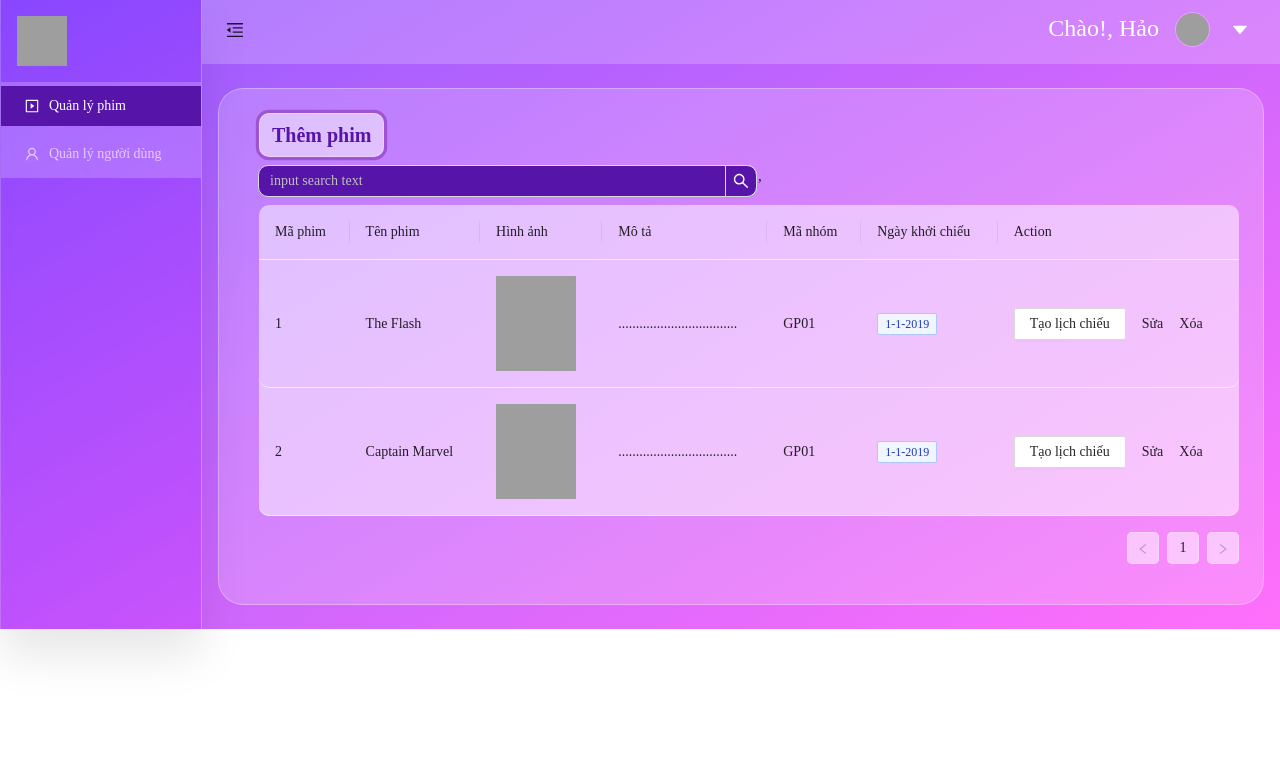
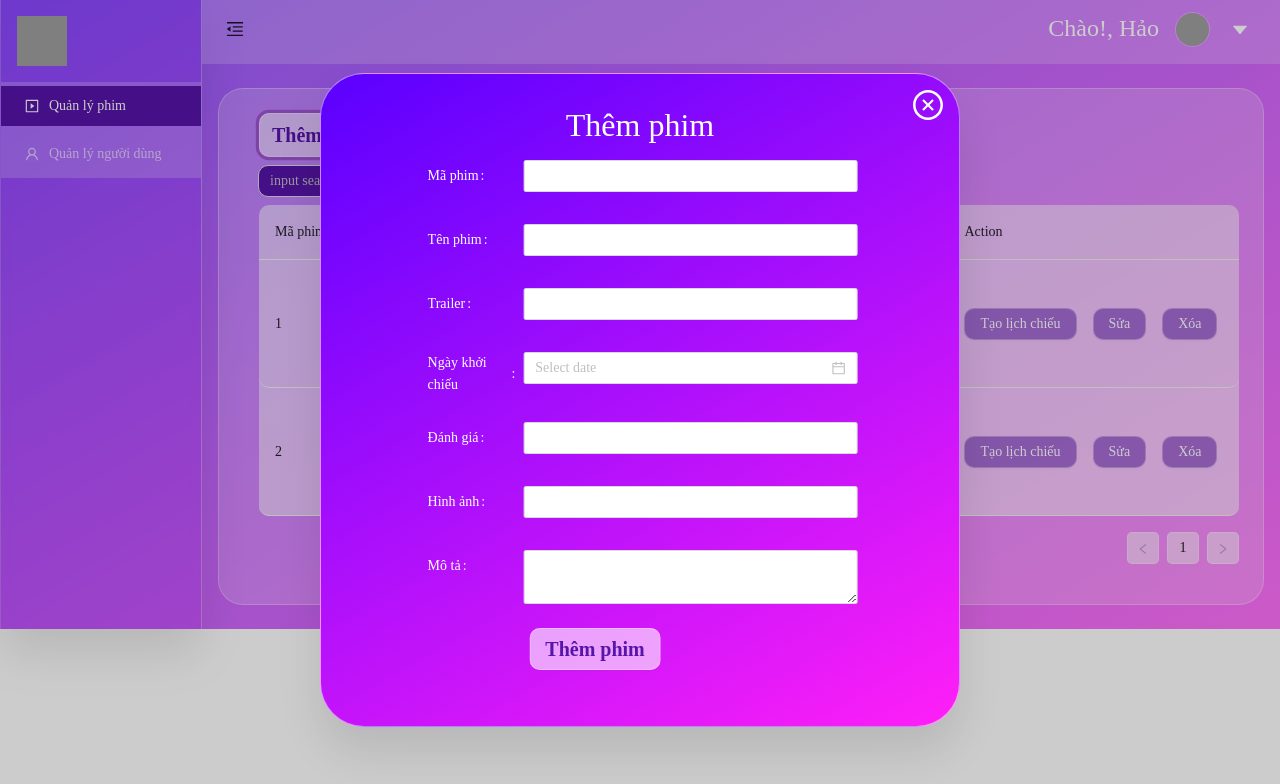
Before and after one commit to PhuongLe1301/tixvn, a React (Create React App) app in the folder tixvn/: page /admin/quanlyphim in a window 1280 px wide. Both pictures are taken after a click on the button "Thêm phim". Shown: the top 784 px of the page. Built offline with nearby package versions, Linux system fonts and the light colour scheme; grey boxes are pictures that could not be loaded.

Commit message:
admin chua responsive va edit trailer

```diff
--- a/tixvn/package.json
+++ b/tixvn/package.json
@@ -9,6 +9,7 @@
     "@tsamantanis/react-glassmorphism": "^1.1.2",
     "add": "^2.0.6",
     "antd": "^4.16.2",
+    "aos": "^2.3.4",
     "axios": "^0.21.1",
     "craco-less": "^1.18.0",
     "datepicker": "0.0.0",
--- /dev/null
+++ b/tixvn/src/pages/ManageMovie/AddMovie.js
@@ -0,0 +1,58 @@
+import React, { useEffect } from 'react';
+import './PopupShowtime.css';
+import { Form, Button, Input, DatePicker } from 'antd';
+import { CloseCircleOutlined } from '@ant-design/icons';
+import "aos/dist/aos.css";
+import Aos from 'aos';
+
+function AddMovie(props) {
+
+    useEffect(()=>{
+        Aos.init({duration:2000});
+    }, []);
+
+    return (props.trigger) ? (
+        <div className="popupShowtime">
+            <div data-aos="zoom-in" className="popupShowtime-inner text-white">
+                <CloseCircleOutlined
+                    className="close-btn"
+                    onClick={() => props.setTrigger(false)}
+                    style={{ fontSize: '30px' }} />
+                <h2 className="text-center text-white">Thêm phim</h2>
+                <Form
+                    labelCol={{ span: 4 }}
+                    wrapperCol={{ span: 14 }}
+                    layout="horizontal"
+                >
+                    <Form.Item label="Mã phim">
+                        <Input />
+                    </Form.Item>
+                    <Form.Item label="Tên phim">
+                        <Input />
+                    </Form.Item>
+                    <Form.Item label="Trailer">
+                        <Input />
+                    </Form.Item>
+                    <Form.Item label="Ngày khởi chiếu">
+                        <DatePicker />
+                    </Form.Item>
+                    <Form.Item label="Đánh giá">
+                        <Input />
+                    </Form.Item>
+                    <Form.Item label="Hình ảnh">
+                        <Input />
+                    </Form.Item>
+                    <Form.Item name={['user', 'introduction']} label="Mô tả">
+                        <Input.TextArea />
+                    </Form.Item>
+                    <Form.Item className="text-center">
+                        <Button className="createTime-btn">Thêm phim</Button>
+                    </Form.Item>
+                </Form>
+                {/* {props.children} */}
+            </div>
+        </div>
+    ) : "";
+}
+
+export default AddMovie
--- /dev/null
+++ b/tixvn/src/pages/ManageMovie/EditMovie.js
@@ -0,0 +1,57 @@
+import React, { useEffect } from 'react';
+import './PopupShowtime.css';
+import { Form, Button, Input, DatePicker } from 'antd';
+import { CloseCircleOutlined } from '@ant-design/icons';
+import "aos/dist/aos.css";
+import Aos from 'aos';
+
+function EditMovie(props) {
+
+    useEffect(()=>{
+        Aos.init({duration:2000});
+    }, []);
+
+    return (props.trigger) ? (
+        <div className="popupShowtime">
+            <div data-aos="zoom-in" className="popupShowtime-inner text-white">
+                <CloseCircleOutlined
+                    className="close-btn"
+                    onClick={() => props.setTrigger(false)}
+                    style={{ fontSize: '30px' }} />
+                <h2 className="text-center text-white">Chỉnh sửa phim</h2>
+                <Form
+                    labelCol={{ span: 4 }}
+                    wrapperCol={{ span: 14 }}
+                    layout="horizontal"
+                >
+                    <Form.Item label="Mã phim">
+                        <Input />
+                    </Form.Item>
+                    <Form.Item label="Tên phim">
+                        <Input />
+                    </Form.Item>
+                    <Form.Item label="Trailer">
+                        <Input />
+                    </Form.Item>
+                    <Form.Item label="Ngày khởi chiếu">
+                        <DatePicker />
+                    </Form.Item>
+                    <Form.Item label="Đánh giá">
+                        <Input />
+                    </Form.Item>
+                    <Form.Item label="Hình ảnh">
+                        <Input />
+                    </Form.Item>
+                    <Form.Item name={['user', 'introduction']} label="Mô tả">
+                        <Input.TextArea />
+                    </Form.Item>
+                    <Form.Item className="text-center">
+                        <Button className="createTime-btn">Chỉnh sửa phim</Button>
+                    </Form.Item>
+                </Form>
+            </div>
+        </div>
+    ) : "";
+}
+
+export default EditMovie
--- a/tixvn/src/pages/ManageMovie/ManageMovie.css
+++ b/tixvn/src/pages/ManageMovie/ManageMovie.css
@@ -3,23 +3,36 @@
     border-radius: 10px;
 } */
 
-/* BUTTON ADD  */
-.manageMovie .btn-add{
-    background: rgba(255, 255, 255, 0.5);
+/* BUTTON MANAGE MOPVIE  */
+.manageMovie .btnManageMovie{
+    /* background: rgba(255, 255, 255, 0.5); */
     border: solid 1px rgba(255, 255, 255, 0.3);
     color: rgb(86, 20, 169);
+    /* font-size: 20px; */
+    /* font-weight: 800; */
+}
+
+.manageMovie .addMovie-btn{
+    background: rgba(255, 255, 255, 0.5);
     font-size: 20px;
     font-weight: 800;
 }
 
-.manageMovie .btn-add:active{
+.manageMovie .action-btn{
+    background: rgb(86, 20, 169, 0.5);
+    border-radius: 10px;
+    color: white;
+}
+
+.manageMovie .addMovie-btn:active{
     background-color: rgb(86, 20, 169) !important;
     border-color: rgb(45, 10, 88) !important;
 }
 
-.manageMovie .btn-add:focus{
+.manageMovie .addMovie-btn:focus{
     box-shadow: 0 0 0 0.2rem rgb(129 40 167 / 50%) !important;
 }
+
 
 /* SEARCH MOVIE  */
 .manageMovie-search .ant-input-affix-wrapper, .manageMovie-search .ant-input-affix-wrapper input{
@@ -47,6 +60,7 @@
 
 .manageMovie .ant-btn:hover, .ant-btn:focus{
     border-color: black;
+    color: rgb(86, 20, 169);
 }
 
 .manageMovie .ant-input-search > .ant-input-group > .ant-input-group-addon:last-child{
--- a/tixvn/src/pages/ManageMovie/ManageMovie.js
+++ b/tixvn/src/pages/ManageMovie/ManageMovie.js
@@ -3,6 +3,8 @@ import { Table, Tag, Space, Input, Button } from 'antd';
 import { AudioOutlined } from '@ant-design/icons';
 import './ManageMovie.css';
 import PopupShowtime from './PopupShowtime';
+import AddMovie from './AddMovie';
+import EditMovie from './EditMovie';
 
 
 const { Search } = Input;
@@ -10,6 +12,8 @@ const { Search } = Input;
 export default function ManageMovie() {
 
   const [buttonPopup, setButtonPopup] = useState(false);
+  const [buttonPopupAdd, setButtonPopupAdd] = useState(false);
+  const [buttonPopupEdit, setButtonPopupEdit] = useState(false);
 
   const suffix = (
     <AudioOutlined
@@ -75,13 +79,14 @@ export default function ManageMovie() {
       render: (text, record) => (
         <Space size="middle">
           {/* <a>Invite {record.name}</a> */}
-          <Button onClick={()=> setButtonPopup(true)}>Tạo lịch chiếu</Button>
+          <Button className="btnManageMovie action-btn" onClick={()=> setButtonPopup(true)}>Tạo lịch chiếu</Button>
           <PopupShowtime trigger={buttonPopup} setTrigger={setButtonPopup}>
             {/* <h3>My popup</h3>
             <p>This is my button triggered popup</p> */}
           </PopupShowtime>
-          <a>Sửa</a>
-          <a>Xóa</a>
+          <Button className="btnManageMovie action-btn" onClick={()=> setButtonPopupEdit(true)}>Sửa</Button>
+          <EditMovie trigger={buttonPopupEdit} setTrigger={setButtonPopupEdit}></EditMovie>
+          <Button className="btnManageMovie action-btn" onClick="">Xóa</Button>
         </Space>
       ),
     },
@@ -110,7 +115,8 @@ export default function ManageMovie() {
 
   return (
     <div className="manageMovie">
-      <button type="submit" className="btn btn-success ml-3 btn-add">Thêm phim</button>
+      <button type="submit" className="btn btn-success ml-3 btnManageMovie addMovie-btn" onClick={()=> setButtonPopupAdd(true)}>Thêm phim</button>
+      <AddMovie trigger={buttonPopupAdd} setTrigger={setButtonPopupAdd}></AddMovie>
       <div className="col-12 my-2 manageMovie-search">
         <Space direction="vertical">
           <Search placeholder="input search text" allowClear onSearch={onSearch} style={{ width: 500 }} />
--- a/tixvn/src/pages/ManageMovie/PopupShowtime.css
+++ b/tixvn/src/pages/ManageMovie/PopupShowtime.css
@@ -9,6 +9,9 @@
     display: flex;
     justify-content: center;
     align-items: center;
+    z-index: 1;
+    transition: 0.5s;
+    transform: scale(50px);
 }
 
 .popupShowtime-inner{
@@ -54,3 +57,12 @@
     height: 42px;
     border-radius: 10px;
 }
+
+/* INPUT ANTDS */
+.popupShowtime .ant-picker{
+    width: 100%;
+}
+
+.popupShowtime .ant-input-number{
+    width: 100%;
+}
--- a/tixvn/src/pages/ManageMovie/PopupShowtime.js
+++ b/tixvn/src/pages/ManageMovie/PopupShowtime.js
@@ -1,9 +1,15 @@
-import React from 'react';
+import React, { useEffect } from 'react';
 import './PopupShowtime.css';
-import { Form, Button, Select, DatePicker, InputNumber } from 'antd';
+import { Form, Button, Select, DatePicker, InputNumber, Input } from 'antd';
 import { CloseCircleOutlined } from '@ant-design/icons';
+import "aos/dist/aos.css";
+import Aos from 'aos';
 
 function PopupShowtime(props) {
+
+    useEffect(()=>{
+        Aos.init({duration:2000});
+    }, []);
 
     function onChange(value, dateString) {
         console.log('Selected Time: ', value);
@@ -16,7 +22,7 @@ function PopupShowtime(props) {
 
     return (props.trigger) ? (
         <div className="popupShowtime">
-            <div className="popupShowtime-inner text-white">
+            <div data-aos="zoom-in" className="popupShowtime-inner text-white">
                 <CloseCircleOutlined
                     className="close-btn"
                     onClick={() => props.setTrigger(false)}
@@ -37,8 +43,16 @@ function PopupShowtime(props) {
                             <Select.Option value="demo">Demo</Select.Option>
                         </Select>
                     </Form.Item>
+                    <Form.Item label="Rạp">
+                        <Select placeholder="Chọn rạp">
+                            <Select.Option value="demo">Demo</Select.Option>
+                        </Select>
+                    </Form.Item>
                     <Form.Item label="Ngày chiếu giờ chiếu">
                         <DatePicker showTime onChange={onChange} onOk={onOk} />
+                    </Form.Item>
+                    <Form.Item label="Thời lượng phim">
+                        <Input />
                     </Form.Item>
                     <Form.Item label="Giá vé">
                         <InputNumber />
--- a/tixvn/src/pages/Trailer/Trailer.css
+++ b/tixvn/src/pages/Trailer/Trailer.css
@@ -1,3 +1,13 @@
+.bg-popup{
+    position: fixed;
+    width: 100%;
+    height: 100%;
+    top: 0;
+    left: 0;
+    background-color: rgba(0, 0, 0, 0.7);
+    z-index: 2;
+}
+
 .popup{
     position: fixed;
     top: 89px;
--- a/tixvn/src/pages/Trailer/Trailer.js
+++ b/tixvn/src/pages/Trailer/Trailer.js
@@ -2,11 +2,13 @@ import React from 'react'
 import './Trailer.css'
 export default function Trailer(props) {
     return (props.trigger) ? (
-        <div className="container popup">
-            <div className="close-btn">
-            <i className="fa fa-times-circle" onClick={()=>props.setTrigger(false)}></i>
+        <div className="bg-popup">
+            <div className="container popup">
+                <div className="close-btn">
+                <i className="fa fa-times-circle" onClick={()=>props.setTrigger(false)}></i>
+                </div>
+                {props.children}
             </div>
-            {props.children}
         </div>
     ) : "";
 }
--- a/tixvn/src/template/AdminTemplate/AdminTemplate.css
+++ b/tixvn/src/template/AdminTemplate/AdminTemplate.css
@@ -93,7 +93,6 @@
   background-image: linear-gradient( 150deg, #5a00ff 0%, #ff1ff7 100%, #ff1ff7 100%);
   width: 100%;
   height: 100%;
-  font-size: 15px;
 }
 
 /* .adminTemplate .adminTemplate-bg{
```
Also changed, not shown: 1 other file (tests, documents, lock files or other folders).
